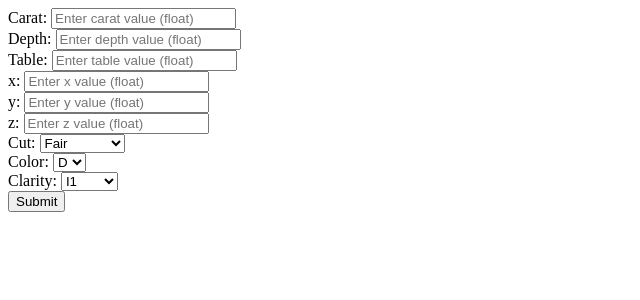
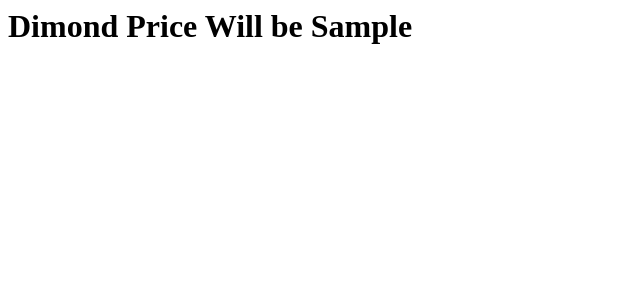
Before and after one commit to snehsuresh/tuberculosis-xray-diagnosis-classifier, a Flask app: template templates/result.html in a window 1280 px wide. Shown: the top 300 px of the page, without its empty margins (0-640 px from the left). Run offline with Flask 3, Linux system fonts and the light colour scheme; the template is opened without the code that fills it: most values are stand-ins (such as "Sample title", 1, 10 or a date in 2020).

```diff
--- a/src/pipeline/prediction_pipeline.py
+++ b/src/pipeline/prediction_pipeline.py
@@ -2,7 +2,7 @@ import os
 import sys
 import pandas as pd
 from src.exception.exception import customexception
-from src.logger.logging import logging
+from src.logger.loging import logging
 from src.utils.utils import load_object
 
 
--- a/template.py
+++ b/template.py
@@ -24,7 +24,7 @@ list_of_files=[
     "experiment/experiments.ipynb",
     "src/exception/init.py",
     "src/exception/exception.py",
-    "src/logger/logging.py"
+    "src/logger/loging.py"
 
 ]
 
--- a/templates/result.html
+++ b/templates/result.html
@@ -1,76 +1 @@
-<html>
-<body>
-<form action="{{url_for('predict_datapoint')}}" method="POST">
-    <div class="form-group">
-        <label for="carat">Carat:</label>
-        <input type="text" id="carat" name="carat" placeholder="Enter carat value (float)">
-    </div>
-
-    <div class="form-group">
-        <label for="depth">Depth:</label>
-        <input type="text" id="depth" name="depth" placeholder="Enter depth value (float)">
-    </div>
-
-    <div class="form-group">
-        <label for="table">Table:</label>
-        <input type="text" id="table" name="table" placeholder="Enter table value (float)">
-    </div>
-
-    <div class="form-group">
-        <label for="x">x:</label>
-        <input type="text" id="x" name="x" placeholder="Enter x value (float)">
-    </div>
-
-    <div class="form-group">
-        <label for="y">y:</label>
-        <input type="text" id="y" name="y" placeholder="Enter y value (float)">
-    </div>
-
-    <div class="form-group">
-        <label for="z">z:</label>
-        <input type="text" id="z" name="z" placeholder="Enter z value (float)">
-    </div>
-
-<div class="form-group">
-  <label for="cut">Cut:</label>
-  <select id="cut" name="cut">
-    <option value="Fair">Fair</option>
-    <option value="Good">Good</option>
-    <option value="Very Good">Very Good</option>
-    <option value="Premium">Premium</option>
-    <option value="Ideal">Ideal</option>
-  </select>
-</div>
-
-<div class="form-group">
-  <label for="color">Color:</label>
-  <select id="color" name="color">
-    <option value="D">D</option>
-    <option value="E">E</option>
-    <option value="F">F</option>
-    <option value="G">G</option>
-    <option value="H">H</option>
-    <option value="I">I</option>
-    <option value="J">J</option>
-  </select>
-</div>
-
-<div class="form-group">
-  <label for="clarity">Clarity:</label>
-  <select id="clarity" name="clarity">
-    <option value="I1">I1</option>
-    <option value="SI2">SI2</option>
-    <option value="SI1">SI1</option>
-    <option value="VS2">VS2</option>
-    <option value="VS1">VS1</option>
-    <option value="VVS2">VVS2</option>
-    <option value="VVS1">VVS1</option>
-    <option value="IF">IF</option>
-  </select>
-</div>
-
-<div style="clear:both;"></div>
-  <input type="submit" value="Submit">
-</form>
-</body>
-</html>
+<h1> Dimond Price Will be {{final_result}} </h1>
```
